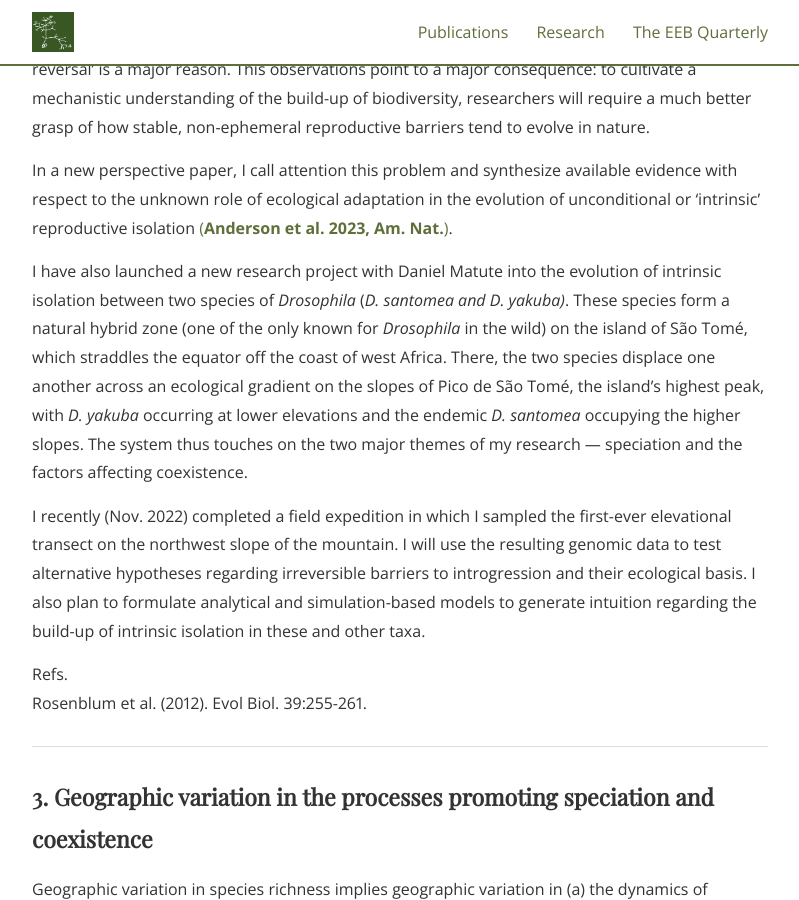
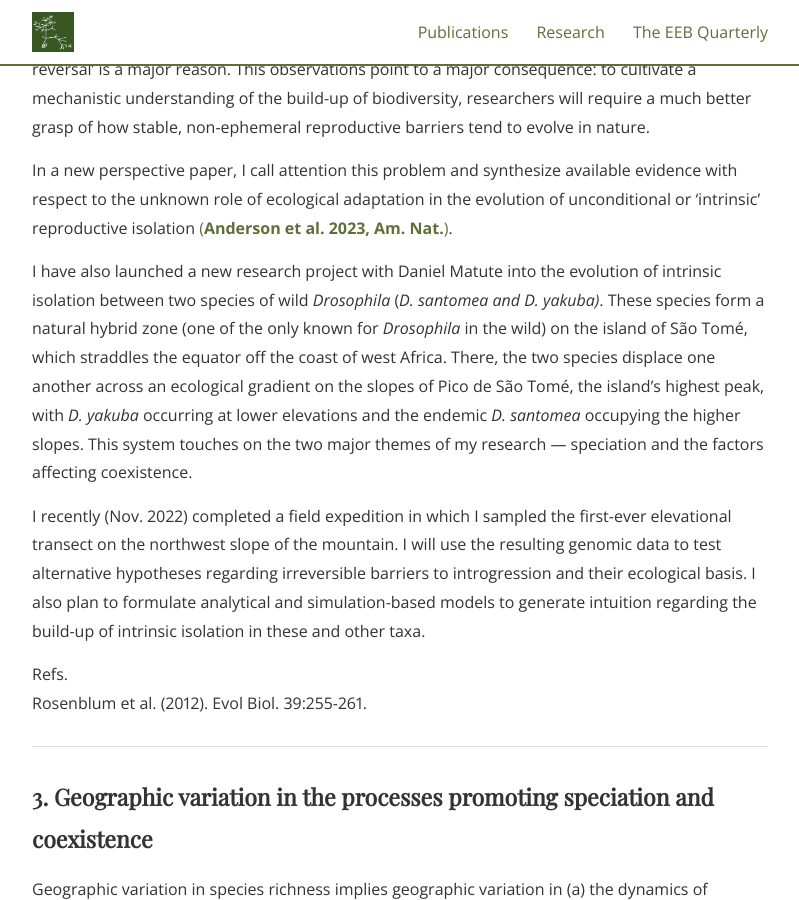
Before and after one commit to SeanASAnderson/SeanASAnderson.github.io, a Jekyll site: the page built from research.md, in a window 1280 px wide and 900 px high, scrolled down 4433 px. Shown: the whole window, without its empty margins (240-1039 px from the left). Built offline with Jekyll 4.4.1, drawn with Linux system fonts in a browser that asks for light colours; nearby versions of some CDN libraries; some web fonts are replaced.

Commit message:
rewording some research notes

```diff
--- a/research.md
+++ b/research.md
@@ -65,7 +65,7 @@
 
 In a new perspective paper, I call attention this problem and synthesize available evidence with respect to the unknown role of ecological adaptation in the evolution of unconditional or 'intrinsic' reproductive isolation [(**Anderson et al. 2023, Am. Nat.**)](https://doi.org/10.1086/723763).
 
-I have also launched a new research project with Daniel Matute into the evolution of intrinsic isolation between two species of *Drosophila* (*D. santomea and D. yakuba)*. These species form a natural hybrid zone (one of the only known for *Drosophila* in the wild) on the island of S&atilde;o Tom&eacute;, which straddles the equator off the coast of west Africa. There, the two species displace one another across an ecological gradient on the slopes of Pico de S&atilde;o Tom&eacute;, the island's highest peak, with *D. yakuba* occurring at lower elevations and the endemic *D. santomea* occupying the higher slopes. The system thus touches on the two major themes of my research <span>&#8212;</span> speciation and the factors affecting coexistence.
+I have also launched a new research project with Daniel Matute into the evolution of intrinsic isolation between two species of wild *Drosophila* (*D. santomea and D. yakuba)*. These species form a natural hybrid zone (one of the only known for *Drosophila* in the wild) on the island of S&atilde;o Tom&eacute;, which straddles the equator off the coast of west Africa. There, the two species displace one another across an ecological gradient on the slopes of Pico de S&atilde;o Tom&eacute;, the island's highest peak, with *D. yakuba* occurring at lower elevations and the endemic *D. santomea* occupying the higher slopes. This system touches on the two major themes of my research <span>&#8212;</span> speciation and the factors affecting coexistence.
 
 I recently (Nov. 2022) completed a field expedition in which I sampled the first-ever elevational transect on the northwest slope of the mountain. I will use the resulting genomic data to test alternative hypotheses regarding irreversible barriers to introgression and their ecological basis. I also plan to formulate analytical and simulation-based models to generate intuition regarding the build-up of intrinsic isolation in these and other taxa.
 
```
